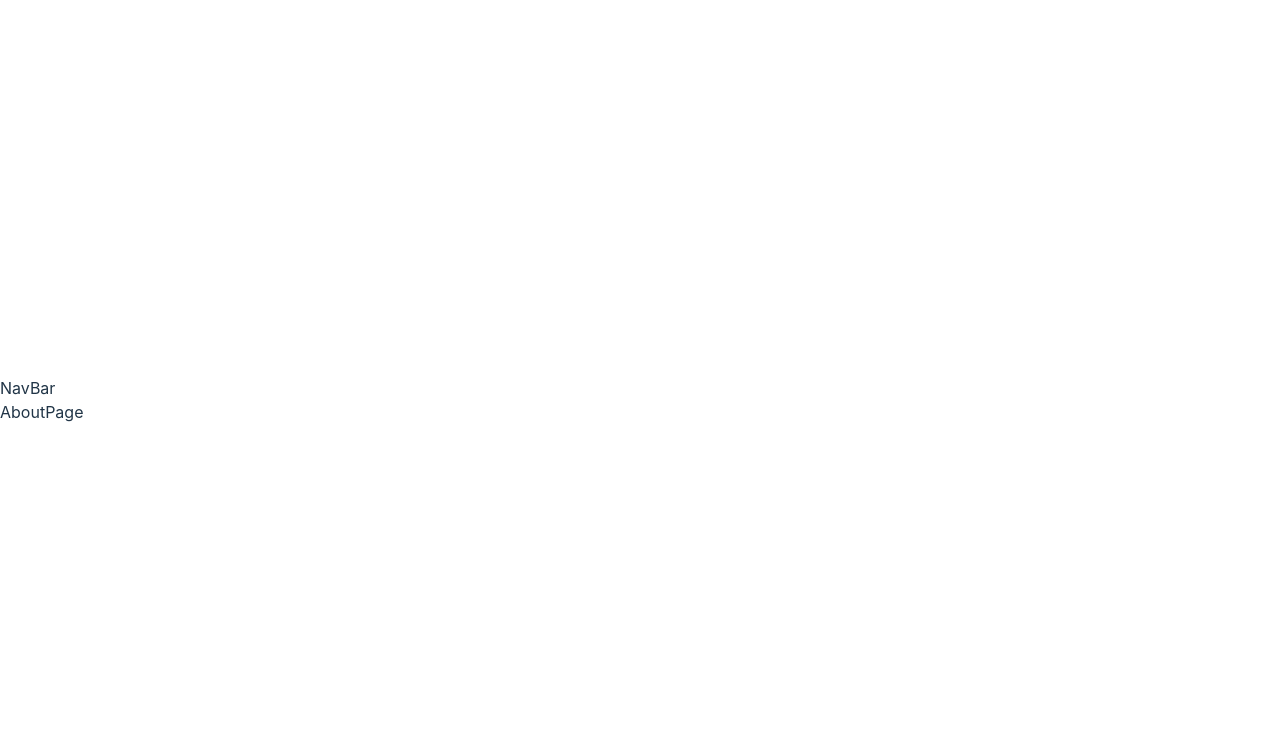
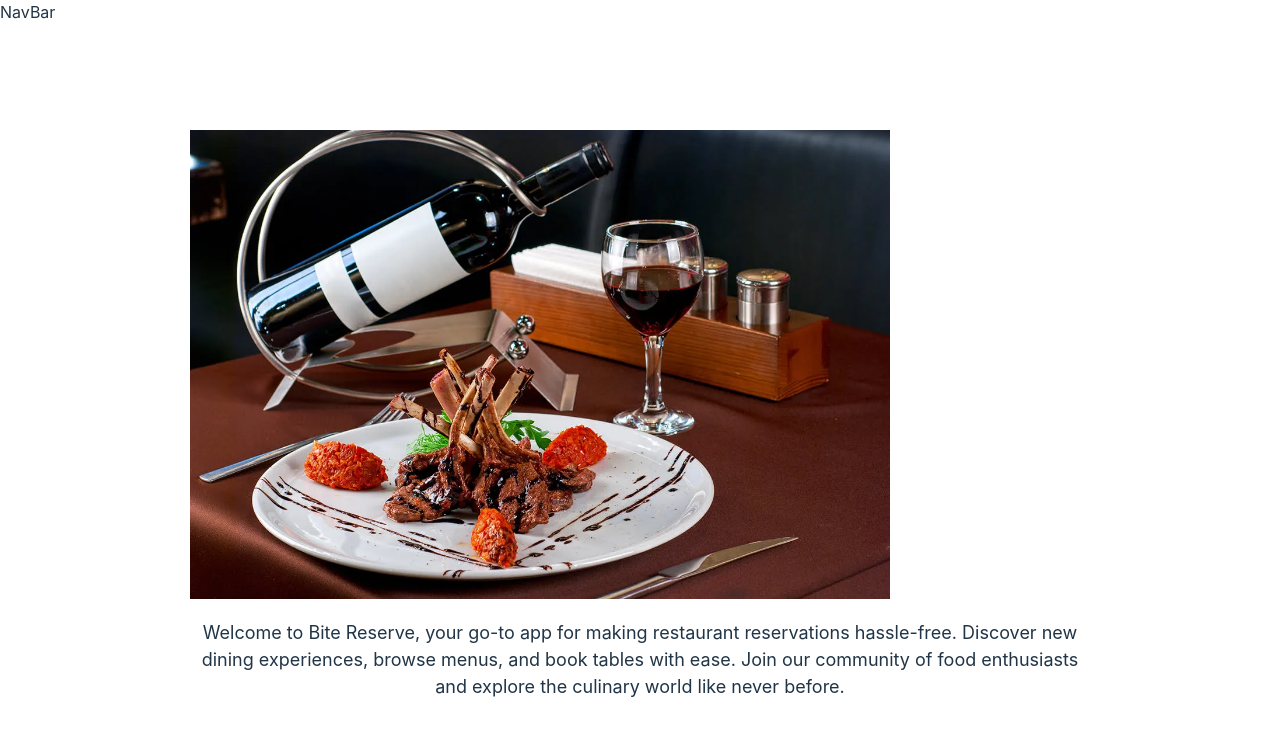
Before and after one commit to christopherthai/bite-reserve, a React (Vite) app in the folder client/: page /about in a window 1280 px wide. Shown: the top 736 px of the page. Built offline with nearby package versions, Linux system fonts and the light colour scheme; the HTML template or start-up script is replaced by a standard one.

Commit message:
add contents in about page

```diff
--- /dev/null
+++ b/client/src/AboutPage.css
@@ -0,0 +1,27 @@
+
+
+.about-page {
+    display: flex;
+    justify-content: center; /* 수평 가운데 정렬 */
+    align-items: center; /* 수직 가운데 정렬 */
+    height: 100vh; /* 화면 전체 높이 */
+  }
+
+  .about-content {
+    text-align: center; /* 내용 가운데 정렬 */
+  }
+
+  .about-image {
+    width: 700px; /* 이미지 너비 설정 */
+    height: auto; /* 이미지 높이 자동 조절 */
+    margin-bottom: 20px; /* 이미지 아래 여백 */
+    display: block; /* 인라인 요소를 블록 요소로 변경하여 중앙 정렬이 적용되도록 합니다. */
+    margin-left: 190px; /* 왼쪽 여백을 자동으로 설정하여 가운데 정렬합니다. */
+    margin-right: auto; /* 오른쪽 여백을 자동으로 설정하여 가운데 정렬합니다. */
+  }
+
+  .about-description {
+    font-size: 18px; /* 설명 텍스트 크기 */
+    margin-left: 200px; /* 왼쪽 여백 추가 */
+    margin-right: 200px;
+  }
--- a/client/src/HomePage.css
+++ b/client/src/HomePage.css
@@ -23,3 +23,10 @@
     border: 1px solid #000; /* 카드 테두리 설정 */
     box-sizing: border-box; /* 테두리를 포함한 크기로 설정 */
   }
+
+  .card-content {
+    display: flex;
+    flex-direction: column;
+    justify-content: flex-end; /* 아래로 정렬 */
+    height: 100%; /* 부모 요소에 맞춰서 전체 높이 설정 */
+  }
--- a/client/src/pages/AboutPage.jsx
+++ b/client/src/pages/AboutPage.jsx
@@ -1,5 +1,15 @@
+import React from 'react';
+import '/src/AboutPage.css'; // CSS 파일 import
+
 function AboutPage() {
-  return <div>AboutPage</div>;
+  return (
+    <div className="about-page">
+      <div className="about-content">
+        <img src="/src/test pic 001.webp" alt="bite reserve" className="about-image"/>
+        <p className="about-description">Welcome to Bite Reserve, your go-to app for making restaurant reservations hassle-free. Discover new dining experiences, browse menus, and book tables with ease. Join our community of food enthusiasts and explore the culinary world like never before.</p>
+      </div>
+    </div>
+  );
 }
 
 export default AboutPage;
--- a/client/src/pages/HomePage.jsx
+++ b/client/src/pages/HomePage.jsx
@@ -25,8 +25,10 @@ function Card({ title, content }) {
   return (
     <Link to="/reservations" className="card-link">
       <div className="card">
-        <h2>{title}</h2>
-        <p>{content}</p>
+        <div className="card-content">
+          <h2 className="card-title">{title}</h2>
+          <p className="card-content">{content}</p>
+        </div>
       </div>
     </Link>
   );
```
Also changed, not shown: client/src/test pic 001.webp (added).
